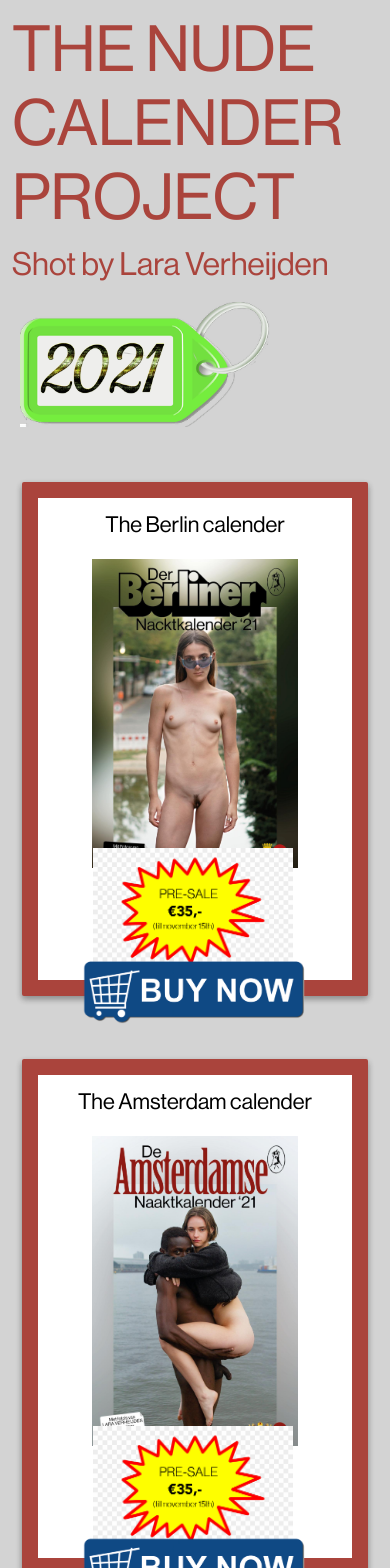
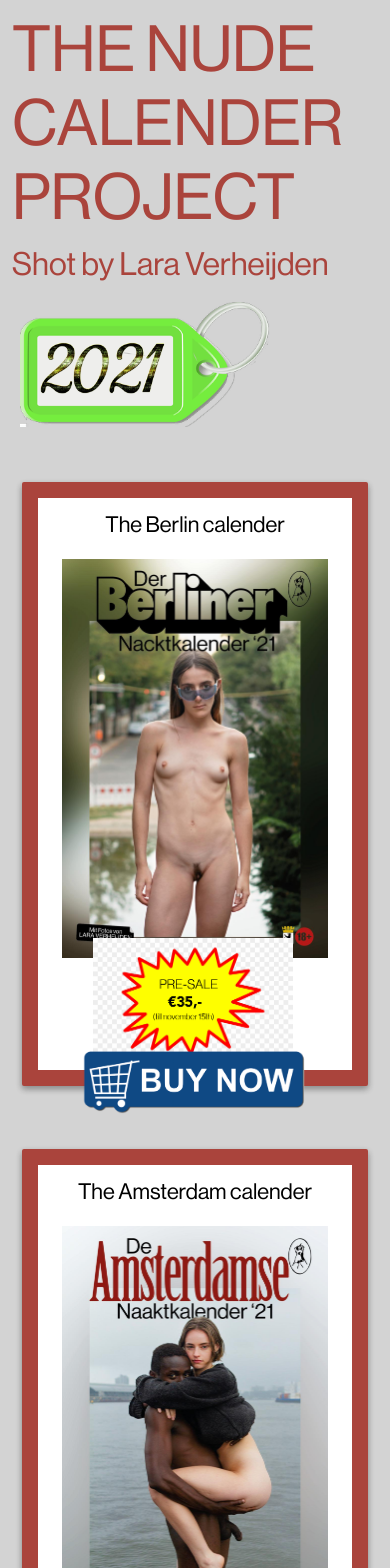
Before and after one commit to YketD/thecalendarproject, a Vue app: page / in a window 390 px wide. Shown: the top 1568 px of the page. Built offline with nearby package versions, Linux system fonts and the light colour scheme.

Commit message:
add padding

```diff
--- a/src/components/ProductCard.vue
+++ b/src/components/ProductCard.vue
@@ -173,8 +173,13 @@
             padding: 0 54px;
         }
     }
+    @media (max-width: 932px) {
+        .product-image {
+            padding: 0 24px;
+        }
+    }
 
-    .buy-now {
+        .buy-now {
         width: 256px;
         position: absolute;
         bottom: -75px;
```
